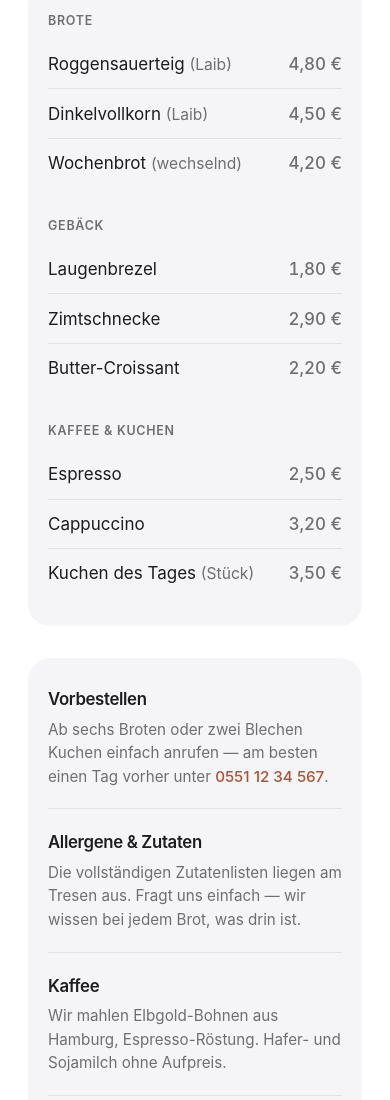
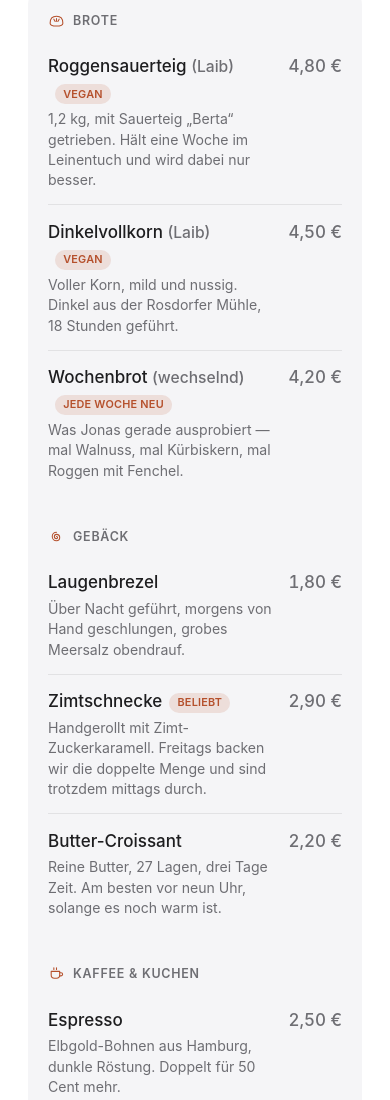
Before and after one commit to cs67pzk79g-sys/1.0, a plain HTML site: page speisekarte.html in a window 390 px wide. Shown: the part 360-1460 px from the top of the page. Drawn offline with Linux system fonts and the light colour scheme.

Commit message:
Speisekarte mit Icons, Beschreibungen und Badges aufwerten (#25)
* Zimtschnecke entfernen, Startseite inhaltlich ausbauen

Die animierte 3D-Zimtschnecke ist auf Startseite und Speisekarte
ersatzlos entfernt (Markup und CSS).

Startseite:
- Neuer Hero-Blickfang: Ofenstatus-Karte, die per Vanilla-JS anzeigt,
  ob gerade geoeffnet ist und was gerade aus dem Ofen kommt. Der
  Fahrplan spiegelt die Zeiten aus oeffnungszeiten.html; ohne JS bleibt
  eine statische Zusammenfassung stehen.
- Neue Abschnitte: Fakten-Leiste, Geschichte der Baeckerei mit
  Steckbrief zum Sauerteig, drei Karten zu Ofen/Mehl/Teigfuehrung,
  Zeitleiste "Ein Tag in der Backstube", beliebte Backwaren mit Preisen
  und Team-Vorstellung.
- Zusaetzlicher Breakpoint bei 860px fuer die neuen Karten-Grids.

Speisekarte:
- Die freigewordene rechte Spalte traegt jetzt ein Infopanel zu
  Vorbestellung, Allergenen, Kaffee und Sonntagsverkauf.

Co-Authored-By: Claude Opus 5 <noreply@anthropic.com>
Claude-Session: https://claude.ai/code/session_01BMJomP7ubJ4uwGdK4YYgLy

* Speisekarte mit Icons, Beschreibungen und Badges aufwerten

Die Karte war eine reine Name-Preis-Liste. Jede Kategorie bekommt jetzt
ein Inline-SVG-Icon (Laib, Teigschnecke, Kaffeetasse), jede Position
eine kurze Beschreibungszeile, und ausgewaehlte Positionen ein Badge
(Vegan, Jede Woche neu, Beliebt, Hafer 0 EUR).

Der Preis-Selektor haengt nicht mehr an span:last-child, sondern an der
expliziten Klasse .item-price, damit er nicht auf ein Badge greift.

Co-Authored-By: Claude Opus 5 <noreply@anthropic.com>
Claude-Session: https://claude.ai/code/session_01BMJomP7ubJ4uwGdK4YYgLy

---------

Co-authored-by: Claude <noreply@anthropic.com>

```diff
--- a/speisekarte.html
+++ b/speisekarte.html
@@ -104,8 +104,11 @@
 
   .panel { background: var(--panel); border-radius: var(--radius-card); padding: 1.75rem clamp(1.25rem, 4vw, 2.25rem); }
 
-  .menu-group + .menu-group { margin-top: 1.75rem; }
+  .menu-group + .menu-group { margin-top: 2rem; }
   .menu-group h3 {
+    display: flex;
+    align-items: center;
+    gap: 0.5rem;
     font-size: 0.78rem;
     text-transform: uppercase;
     letter-spacing: 0.06em;
@@ -113,21 +116,39 @@
     font-weight: 600;
     margin-bottom: 0.6rem;
   }
+  .menu-group h3 svg { flex-shrink: 0; }
   .menu-list { list-style: none; margin: 0; padding: 0; }
   .menu-list li {
     display: flex;
     justify-content: space-between;
     align-items: baseline;
     gap: 1rem;
-    padding: 0.7rem 0;
+    padding: 0.85rem 0;
     border-bottom: 1px solid var(--line);
   }
   .menu-list li:last-child { border-bottom: none; }
   .menu-list em { font-style: normal; color: var(--muted); font-size: 0.92em; }
-  .menu-list li span:last-child {
+
+  .item-name { font-weight: 500; }
+  .item-desc { margin: 0.2rem 0 0; color: var(--muted); font-size: 0.88rem; line-height: 1.45; }
+  .item-price {
     font-variant-numeric: tabular-nums;
     font-weight: 500;
     color: var(--muted);
+    white-space: nowrap;
+  }
+  .badge {
+    display: inline-block;
+    margin-left: 0.45rem;
+    padding: 0.1rem 0.5rem;
+    border-radius: var(--radius-pill);
+    background: color-mix(in srgb, var(--accent) 14%, transparent);
+    color: var(--accent);
+    font-size: 0.68rem;
+    font-weight: 600;
+    letter-spacing: 0.02em;
+    text-transform: uppercase;
+    vertical-align: 0.1em;
     white-space: nowrap;
   }
 
@@ -198,27 +219,108 @@
     <div class="wrap band">
       <div class="panel">
         <div class="menu-group">
-          <h3>Brote</h3>
+          <h3>
+            <svg width="17" height="17" viewBox="0 0 32 32" fill="none" aria-hidden="true">
+              <path d="M4 21C4 12.7 9 8 16 8C23 8 28 12.7 28 21C28 24.9 22.6 26.5 16 26.5C9.4 26.5 4 24.9 4 21Z" stroke="var(--accent)" stroke-width="2"/>
+              <path d="M11 13.5L13.5 18M16 12.5V17.5M21 13.5L18.5 18" stroke="var(--accent)" stroke-width="2" stroke-linecap="round"/>
+            </svg>
+            Brote
+          </h3>
           <ul class="menu-list">
-            <li><span>Roggensauerteig <em>(Laib)</em></span><span>4,80 €</span></li>
-            <li><span>Dinkelvollkorn <em>(Laib)</em></span><span>4,50 €</span></li>
-            <li><span>Wochenbrot <em>(wechselnd)</em></span><span>4,20 €</span></li>
+            <li>
+              <div>
+                <span class="item-name">Roggensauerteig <em>(Laib)</em><span class="badge">Vegan</span></span>
+                <p class="item-desc">1,2 kg, mit Sauerteig „Berta“ getrieben. Hält eine Woche im
+                  Leinentuch und wird dabei nur besser.</p>
+              </div>
+              <span class="item-price">4,80 €</span>
+            </li>
+            <li>
+              <div>
+                <span class="item-name">Dinkelvollkorn <em>(Laib)</em><span class="badge">Vegan</span></span>
+                <p class="item-desc">Voller Korn, mild und nussig. Dinkel aus der Rosdorfer Mühle,
+                  18 Stunden geführt.</p>
+              </div>
+              <span class="item-price">4,50 €</span>
+            </li>
+            <li>
+              <div>
+                <span class="item-name">Wochenbrot <em>(wechselnd)</em><span class="badge">Jede Woche neu</span></span>
+                <p class="item-desc">Was Jonas gerade ausprobiert — mal Walnuss, mal Kürbiskern,
+                  mal Roggen mit Fenchel.</p>
+              </div>
+              <span class="item-price">4,20 €</span>
+            </li>
           </ul>
         </div>
         <div class="menu-group">
-          <h3>Gebäck</h3>
+          <h3>
+            <svg width="17" height="17" viewBox="0 0 32 32" fill="none" aria-hidden="true">
+              <path d="M16 16a2 2 0 0 1 0 4a4 4 0 0 1 0-8a6 6 0 0 1 0 12a8 8 0 0 1 0-16" stroke="var(--accent)" stroke-width="2" stroke-linecap="round"/>
+            </svg>
+            Gebäck
+          </h3>
           <ul class="menu-list">
-            <li><span>Laugenbrezel</span><span>1,80 €</span></li>
-            <li><span>Zimtschnecke</span><span>2,90 €</span></li>
-            <li><span>Butter-Croissant</span><span>2,20 €</span></li>
+            <li>
+              <div>
+                <span class="item-name">Laugenbrezel</span>
+                <p class="item-desc">Über Nacht geführt, morgens von Hand geschlungen, grobes
+                  Meersalz obendrauf.</p>
+              </div>
+              <span class="item-price">1,80 €</span>
+            </li>
+            <li>
+              <div>
+                <span class="item-name">Zimtschnecke<span class="badge">Beliebt</span></span>
+                <p class="item-desc">Handgerollt mit Zimt-Zuckerkaramell. Freitags backen wir die
+                  doppelte Menge und sind trotzdem mittags durch.</p>
+              </div>
+              <span class="item-price">2,90 €</span>
+            </li>
+            <li>
+              <div>
+                <span class="item-name">Butter-Croissant</span>
+                <p class="item-desc">Reine Butter, 27 Lagen, drei Tage Zeit. Am besten vor neun Uhr,
+                  solange es noch warm ist.</p>
+              </div>
+              <span class="item-price">2,20 €</span>
+            </li>
           </ul>
         </div>
         <div class="menu-group">
-          <h3>Kaffee &amp; Kuchen</h3>
+          <h3>
+            <svg width="17" height="17" viewBox="0 0 32 32" fill="none" aria-hidden="true">
+              <path d="M6 12h16v7a6 6 0 0 1-6 6h-4a6 6 0 0 1-6-6v-7Z" stroke="var(--accent)" stroke-width="2" stroke-linejoin="round"/>
+              <path d="M22 14.5h2.5a3 3 0 0 1 0 6H22" stroke="var(--accent)" stroke-width="2" stroke-linecap="round"/>
+              <path d="M11 5v3.5M16 5v3.5" stroke="var(--accent)" stroke-width="2" stroke-linecap="round"/>
+            </svg>
+            Kaffee &amp; Kuchen
+          </h3>
           <ul class="menu-list">
-            <li><span>Espresso</span><span>2,50 €</span></li>
-            <li><span>Cappuccino</span><span>3,20 €</span></li>
-            <li><span>Kuchen des Tages <em>(Stück)</em></span><span>3,50 €</span></li>
+            <li>
+              <div>
+                <span class="item-name">Espresso</span>
+                <p class="item-desc">Elbgold-Bohnen aus Hamburg, dunkle Röstung. Doppelt für
+                  50 Cent mehr.</p>
+              </div>
+              <span class="item-price">2,50 €</span>
+            </li>
+            <li>
+              <div>
+                <span class="item-name">Cappuccino<span class="badge">Hafer 0 €</span></span>
+                <p class="item-desc">Hafer- und Sojamilch ohne Aufpreis. Aylin zieht ihn so, dass er
+                  auch zum Mitnehmen noch Schaum hat.</p>
+              </div>
+              <span class="item-price">3,20 €</span>
+            </li>
+            <li>
+              <div>
+                <span class="item-name">Kuchen des Tages <em>(Stück)</em></span>
+                <p class="item-desc">Was gerade reif ist — steht morgens auf der Tafel neben der
+                  Kasse.</p>
+              </div>
+              <span class="item-price">3,50 €</span>
+            </li>
           </ul>
         </div>
       </div>
```
